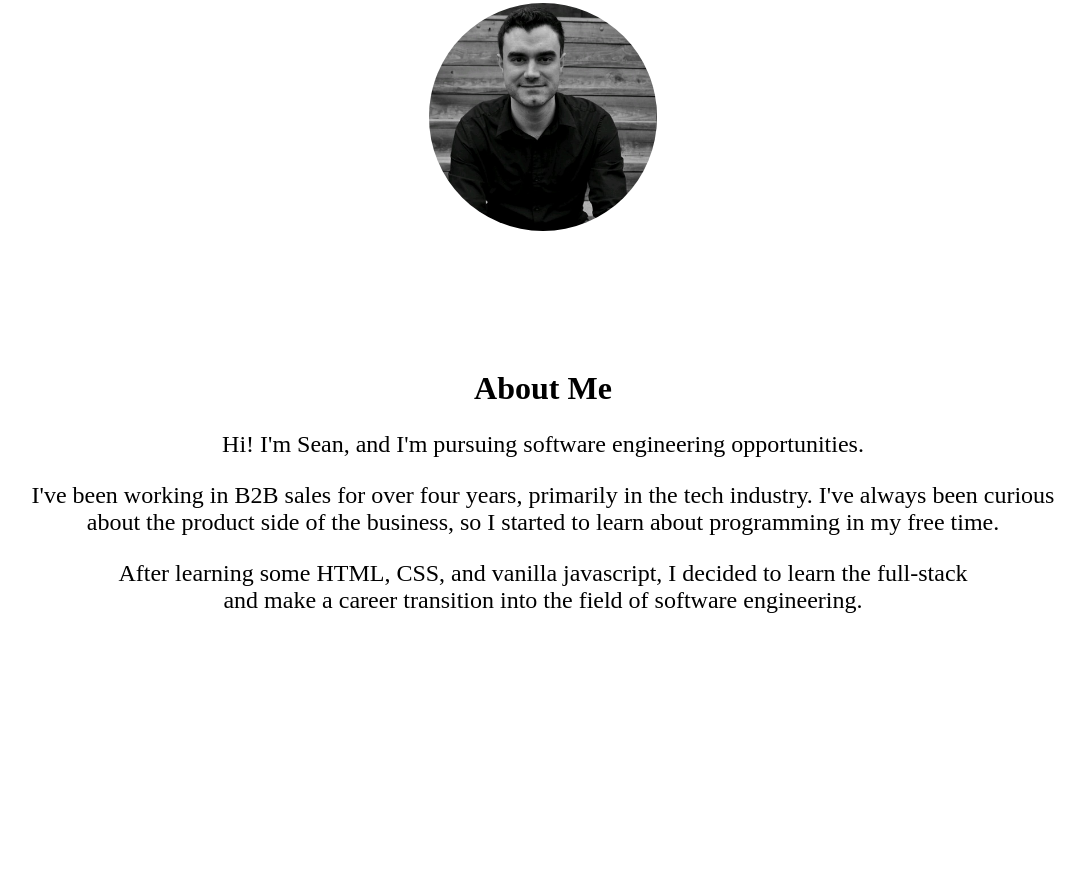
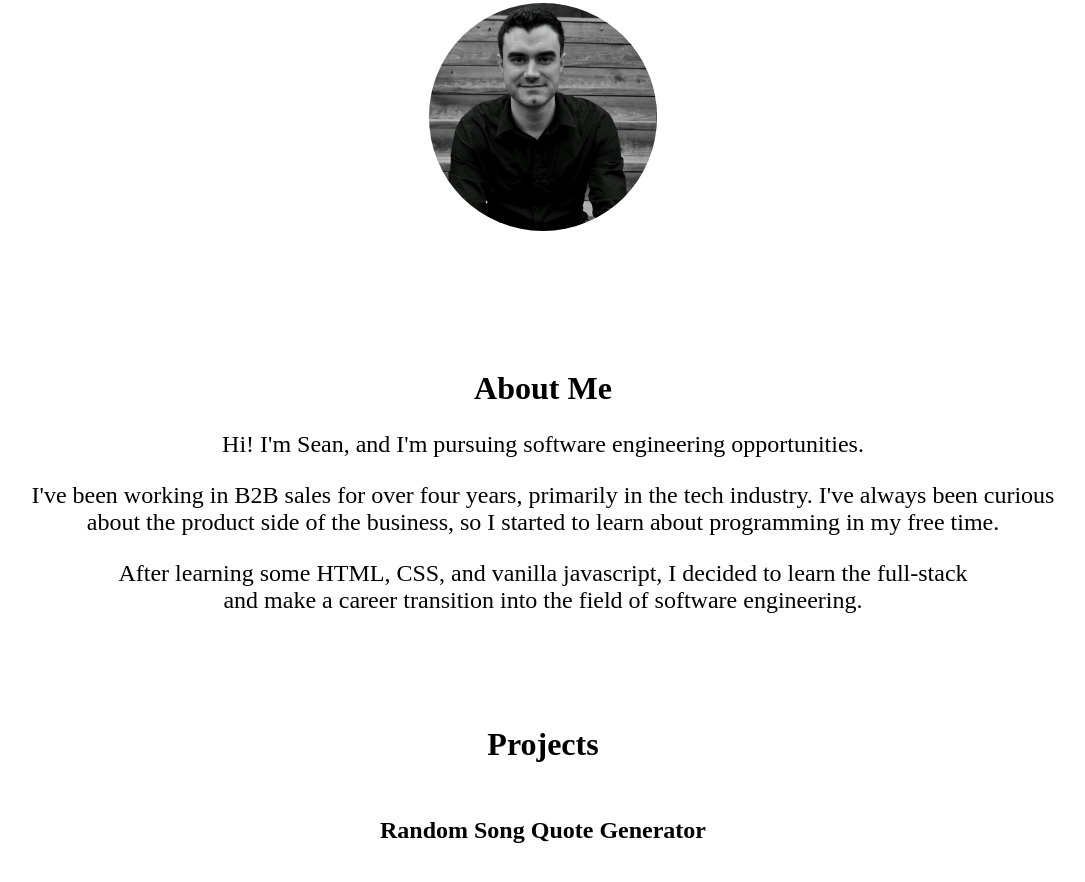
Before and after one commit to S-Doody/Portfolio-Site, a plain HTML site: page index.html in a window 1280 px wide. Shown: the part 428-1310 px from the top of the page, without its empty margins (97-1182 px from the left). Before the commit the page ends 1066 px from the top, so only its background shows below. Drawn offline with Linux system fonts and the light colour scheme.

Commit message:
Add Projects Section

```diff
--- a/index.html
+++ b/index.html
@@ -29,4 +29,8 @@
     <p>After learning some HTML, CSS, and vanilla javascript, I decided to learn the full-stack <br>
     and make a career transition into the field of software engineering.</p>
   </div>
+  <div class="Projects">
+    <h1>Projects</h1>
+    <h2>Random Song Quote Generator</h2>
+  </div>
 </body>
--- a/style.css
+++ b/style.css
@@ -44,3 +44,13 @@ li {
  .AboutMe p {
     font-size: 1.5rem;
  }
+
+ .Projects {
+    display: block;
+    text-align: center;
+    margin: 7rem;
+ }
+
+ .Projects h2 {
+    padding-top: 2rem;
+ }
```
